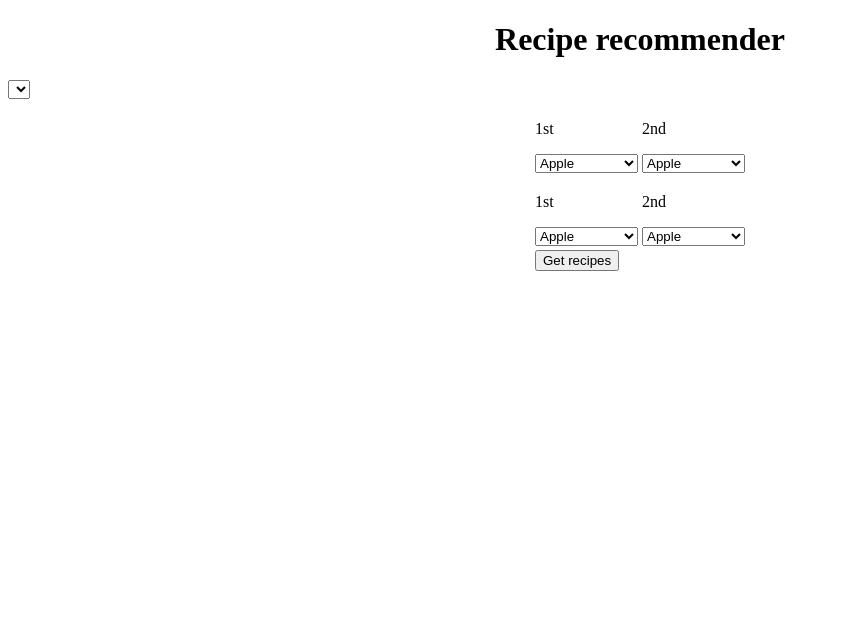
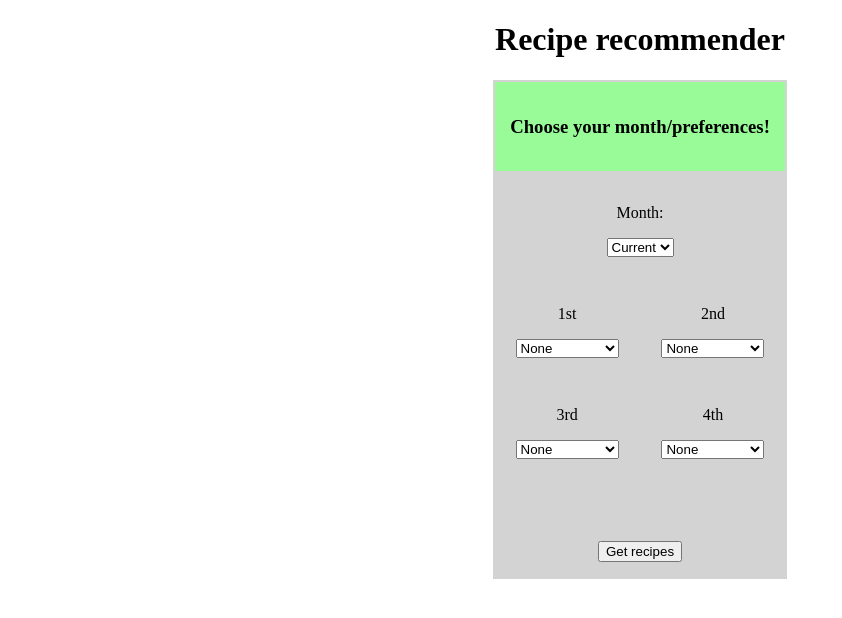
Before and after one commit to AdrianDoM/HacktheBurghSeasonalRecipes, a Flask app: page / in a window 1280 px wide. Shown: the top 618 px of the page, without its empty margins (0-842 px from the left). Run offline with Flask 2, Linux system fonts and the light colour scheme; lists and menus that the app fills with data are empty.

Commit message:
sleeping after the fuck up

```diff
--- a/server.py
+++ b/server.py
@@ -3,6 +3,8 @@
 import json
 import os
 from getingredients import getBest
+import datetime
+import calendar
 recipes = pd.read_csv('recipes.csv', delimiter=',')
 seasonals = pd.read_csv('season.csv', delimiter=',')
 #print(seasonals)
@@ -53,13 +55,21 @@
 					curringred = ''
 		# print(ingredients)
 		currRecp += [ingredients]
+		# print(i[3])
+		currRecp += [str(i[3].__round__(3)) + '(KG)']
 		bestrecipes += [currRecp]
 	return (bestrecipes)
 
 
-@app.route('/results', methods=['GET'])
+@app.route('/results', methods=['GET', 'POST'])
 def helloworld():
-	preferencesform = request.args
+	#for simon
+	# preferencesform = request.args
+	#before
+	preferencesform = request.form
+	for i in preferencesform.keys():
+		print(i)
+
 	preference = []
 	#for i in preferencesform:
 	#	preference += [preferencesform.get(i)]
@@ -68,8 +78,15 @@
 	#preference += request.args.get('pref3')
 	#preference += request.args.get('pref4')
 	#print(preference)
-	#a = get5recipes("Jan", "apple", "apple")
-	a = getRecipe(int(request.args.get('index')))
+	#before
+	if preferencesform['month'] == 'Current':
+		month = calendar.month_abbr[datetime.datetime.now().month]
+	else:
+		month = preferencesform['month']
+	print(month, preferencesform['pref1'], preferencesform['pref2'])
+	a = get5recipes(month, preferencesform['pref1'], preferencesform['pref2'])
+	#simon
+	# a = getRecipe(int(request.args.get('index')))
 	#let a be list of recipes
 	return render_template('results.html', recipes=a)
 
@@ -117,7 +134,7 @@
 	return [currRecp]
 
 if __name__ == "__main__":
-	print(getRecipe(1))
+	# print(getRecipe(1))
 	# app.run(port=5000)
 	#port = int(os.environ.get('PORT', 5000))
 	app.run()
--- a/templates/test.html
+++ b/templates/test.html
@@ -3,19 +3,43 @@
 <head>
     <meta charset="UTF-8">
     <title>Title</title>
+    <style>
+        td {
+            text-align:center;
+        }
+    </style>
 </head>
-<body>
-<h1 align="middle">Recipe recommender</h1>
-<form action="/results" method="get">
-    <table align="center">
+<body style="background-image: url('static/images/background.jpg';)">
+<div style="background-color:white; padding=0pt;"><h1 align="middle">Recipe recommender</h1></div>
+<form action="/results" method="post">
+    <table align="center" bgcolor="#d3d3d3" cellpadding="15">
         <tr>
-            <select name="month">
-
+            <td colspan="2" bgcolor="#98fb98"><h3 align="centre">Choose your month/preferences!</h3></td>
+        </tr>
+        <tr>
+            <td colspan="2">
+            <p>Month:</p><select name="month">
+                <option value="Current">Current</option>
+                  <option value="Jan">Jan</option>
+  2 <option value="Feb">Feb</option>
+  3 <option value="Mar">Mar</option>
+  4 <option value="Apr">Apr</option>
+  5 <option value="May">May</option>
+  6 <option value="Jun">Jun</option>
+  7 <option value="Jul">Jul</option>
+  8 <option value="Aug">Aug</option>
+  9 <option value="Sep">Sep</option>
+ 10 <option value="Oct">Oct</option>
+ 11 <option value="Nov">Nov</option>
+ 12 <option value="Dec">Dec</option>
+~
             </select>
+        </td>
         </tr>
         <tr>
             <td>
                 <p>1st</p><select name="pref1">
+                <option value="none">None</option>
   <option value="apple">Apple</option>
 <option value="apricot">Apricot</option>
 <option value="asparagus">Asparagus</option>
@@ -130,6 +154,7 @@
             </td>
             <td>
             <p>2nd</p><select name="pref2">
+                <option value="none">None</option>
 <option value="apple">Apple</option>
 <option value="apricot">Apricot</option>
 <option value="asparagus">Asparagus</option>
@@ -243,7 +268,8 @@
     </tr>
         <tr>
             <td>
-                <p>1st</p><select name="pref3">
+                <p>3rd</p><select name="pref3">
+                <option value="none">None</option>
   <option value="apple">Apple</option>
 <option value="apricot">Apricot</option>
 <option value="asparagus">Asparagus</option>
@@ -357,7 +383,8 @@
     </select>
             </td>
             <td>
-            <p>2nd</p><select name="pref4">
+            <p>4th</p><select name="pref4">
+                <option value="none">None</option>
 <option value="apple">Apple</option>
 <option value="apricot">Apricot</option>
 <option value="asparagus">Asparagus</option>
@@ -469,8 +496,9 @@
     </select>
             </td>
         </tr>
+        <tr><td><br></td></tr>
         <tr>
-        <td ><button type="submit" value="Submit">Get recipes</button></td>
+        <td colspan="2" align="center"><button type="submit" value="Submit">Get recipes</button></td>
         </tr>
 
 
```
Also changed, not shown: templates/results.html (+5 -2 lines), background.jpg (added).
